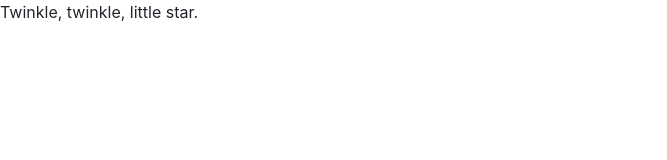
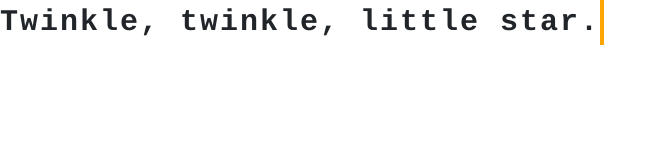
Before and after one commit to NeculaValentin/SitoParallelo, a plain HTML site: page index.html in a window 1280 px wide. Shown: the whole page, without its empty margins (0-667 px from the left). Drawn offline with nearby package versions, Linux system fonts and the light colour scheme.

Commit message:
Update index.html

```diff
--- a/index.html
+++ b/index.html
@@ -11,7 +11,7 @@
     <link rel="stylesheet" href="https://stackpath.bootstrapcdn.com/bootstrap/4.1.3/css/bootstrap.min.css" integrity="sha384-MCw98/SFnGE8fJT3GXwEOngsV7Zt27NXFoaoApmYm81iuXoPkFOJwJ8ERdknLPMO" crossorigin="anonymous">
 
     <!-- CSS Nostro -->
-    <link rel="/resource/css/style.css">
+    <link rel="stylesheet" href="/resource/css/style.css">
 
     <title>Hello, world!</title>
   </head>
```
